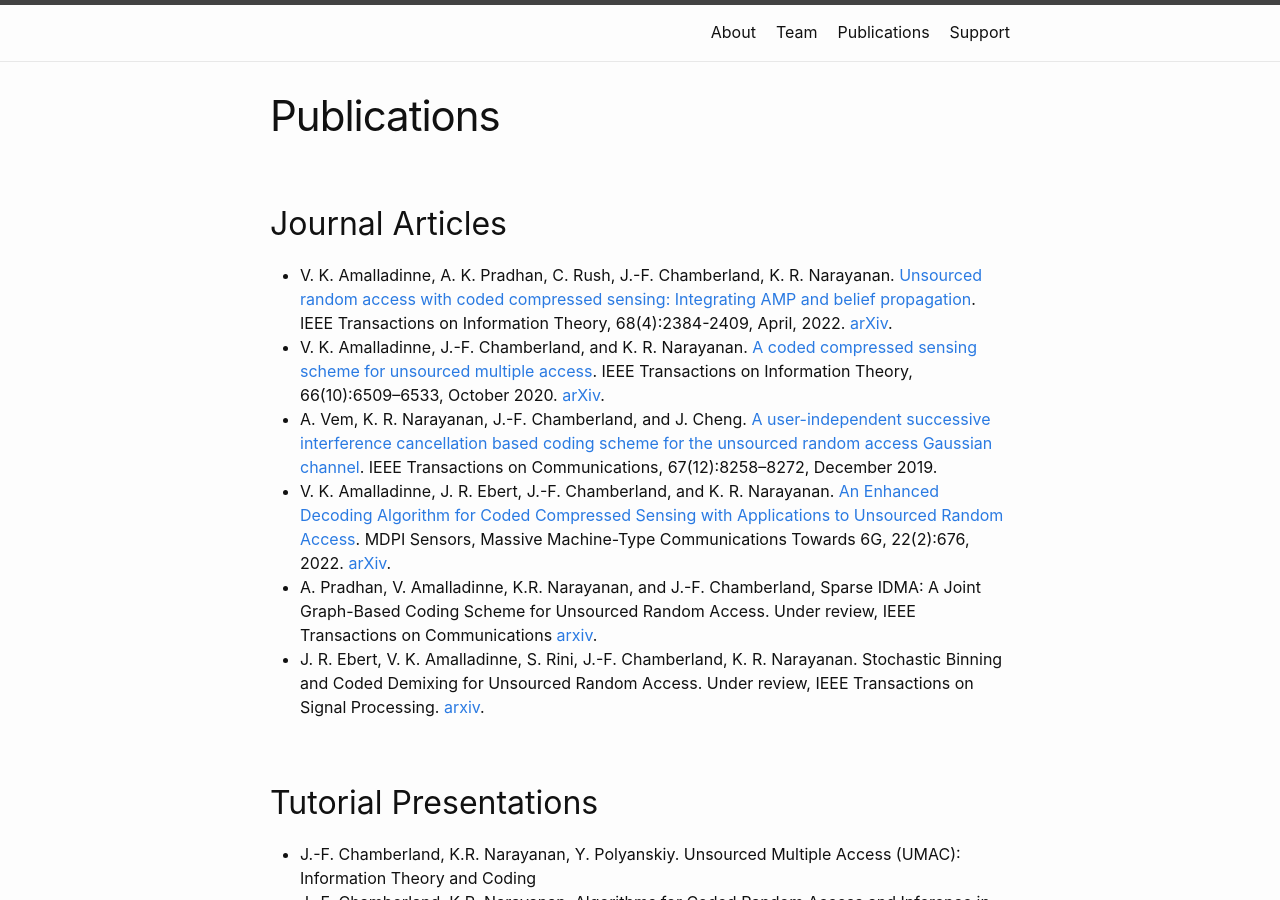
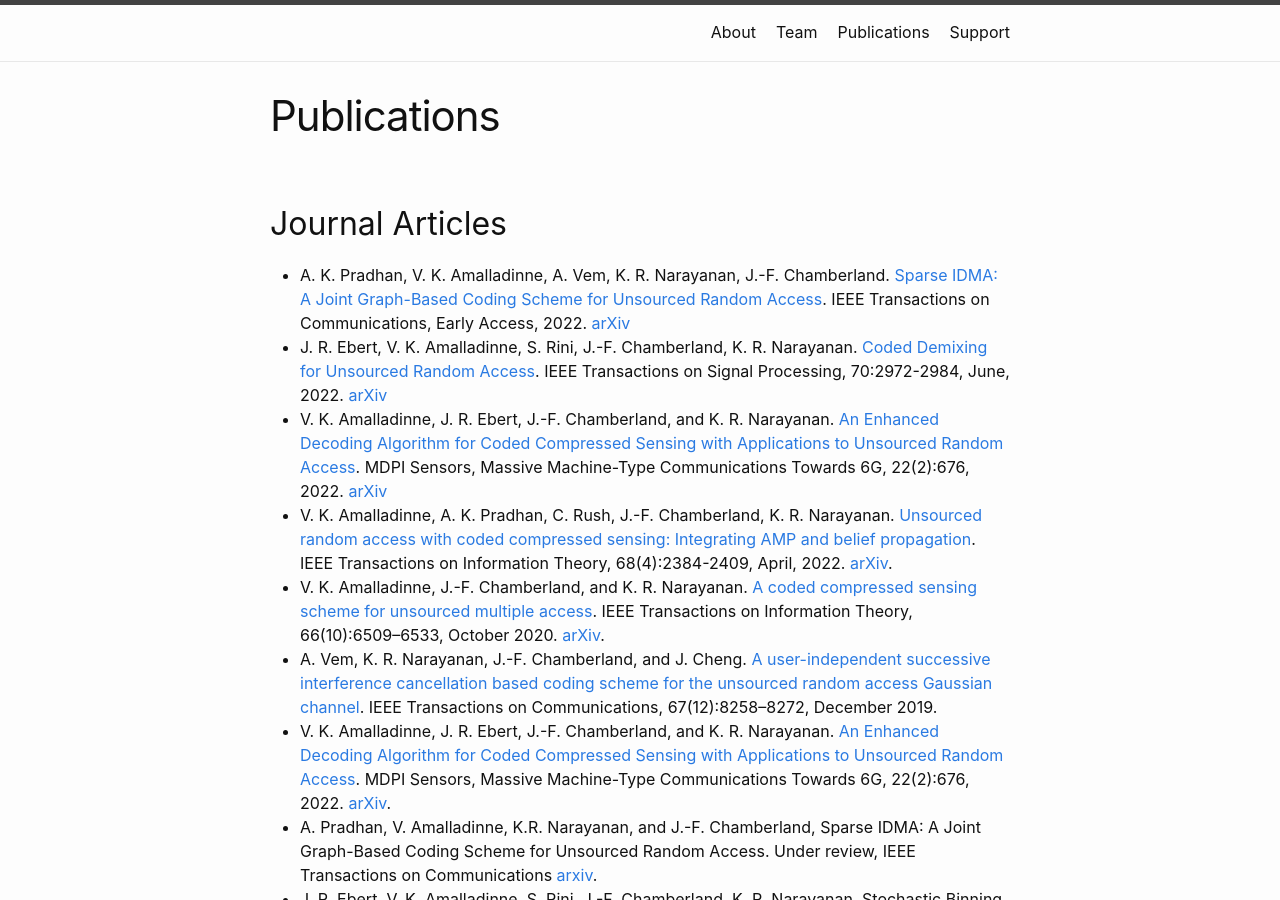
Before and after one commit to EngProjects/mMTC, a Jekyll site: the page built from publications.md, in a window 1280 px wide and 900 px high. Built offline with Jekyll 4.4.1, drawn with Linux system fonts in a browser that asks for light colours.

Commit message:
Update publications.md

```diff
--- a/publications.md
+++ b/publications.md
@@ -6,6 +6,18 @@ permalink: /Publications.html
 
 ## Journal Articles
 
+* A. K. Pradhan, V. K. Amalladinne, A. Vem, K. R. Narayanan, J.-F. Chamberland.
+[Sparse IDMA: A Joint Graph-Based Coding Scheme for Unsourced Random Access](https://doi.org/10.1109/TCOMM.2022.3183590).
+IEEE Transactions on Communications, Early Access, 2022.
+[arXiv](https://arxiv.org/abs/1906.05410)
+* J. R. Ebert, V. K. Amalladinne, S. Rini, J.-F. Chamberland, K. R. Narayanan.
+[Coded Demixing for Unsourced Random Access](https://doi.org/10.1109/TSP.2022.3182224).
+IEEE Transactions on Signal Processing, 70:2972-2984, June, 2022.
+[arXiv](https://arxiv.org/abs/2203.00239)
+* V. K. Amalladinne, J. R. Ebert, J.-F. Chamberland, and K. R. Narayanan.
+[An Enhanced Decoding Algorithm for Coded Compressed Sensing with Applications to Unsourced Random Access](https://doi.org/10.3390/s22020676).
+MDPI Sensors, Massive Machine-Type Communications Towards 6G, 22(2):676, 2022.
+[arXiv](https://arxiv.org/abs/2112.00270)
 * V. K. Amalladinne, A. K. Pradhan, C. Rush, J.-F. Chamberland, K. R. Narayanan.
 [Unsourced random access with coded compressed sensing: Integrating AMP and belief propagation](https://dx.doi.org/10.1109/TIT.2021.3136437).
 IEEE Transactions on Information Theory, 68(4):2384-2409, April, 2022.
```
